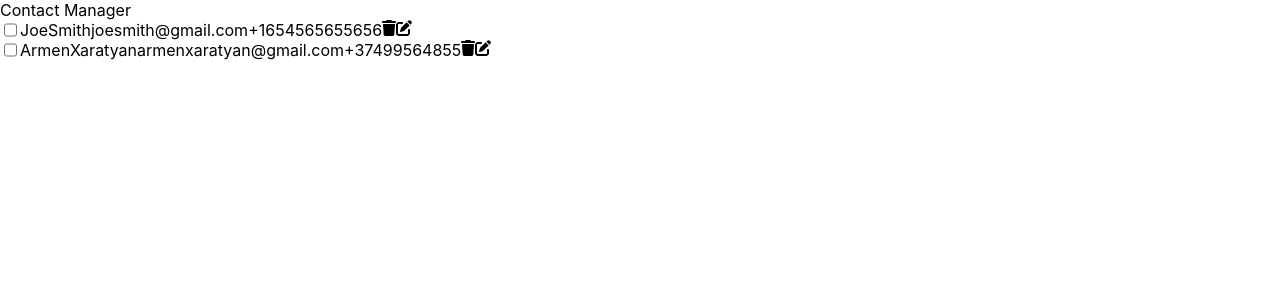
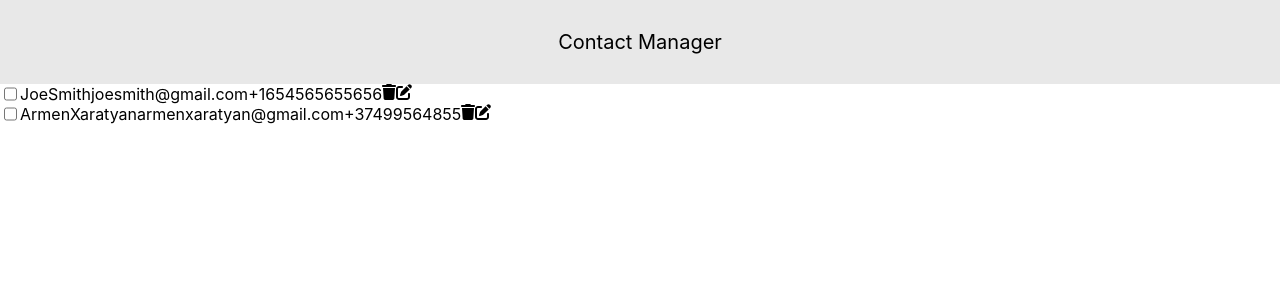
Before and after one commit to ghumash/ContactManager, a React (Create React App) app: page / in a window 1280 px wide. Shown: the top 300 px of the page. Built offline with nearby package versions, Linux system fonts and the light colour scheme.

Commit message:
Refactor: "Header.css" file

```diff
--- a/src/Header/Header.css
+++ b/src/Header/Header.css
@@ -1,3 +1,6 @@
-.Header {
-
+.Header-container {
+    padding: 30px 0;
+    font-size: 20px;
+    text-align: center;
+    background-color: #e8e8e8;
 }
--- a/src/Header/Header.jsx
+++ b/src/Header/Header.jsx
@@ -1,5 +1,5 @@
 import "./Header.css";
 
 export default function Header() {
-  return <div className="Header">Contact Manager</div>;
+  return <div className="Header-container">Contact Manager</div>;
 }
```
